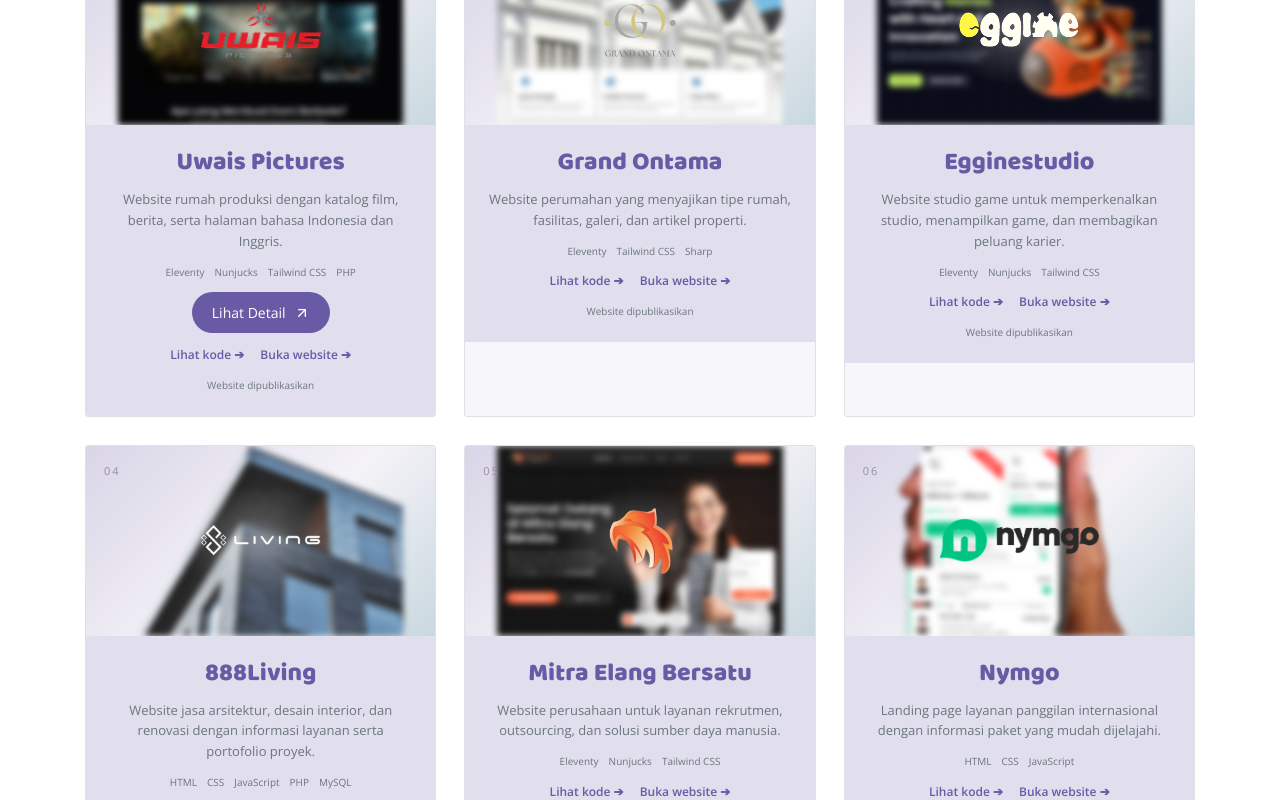
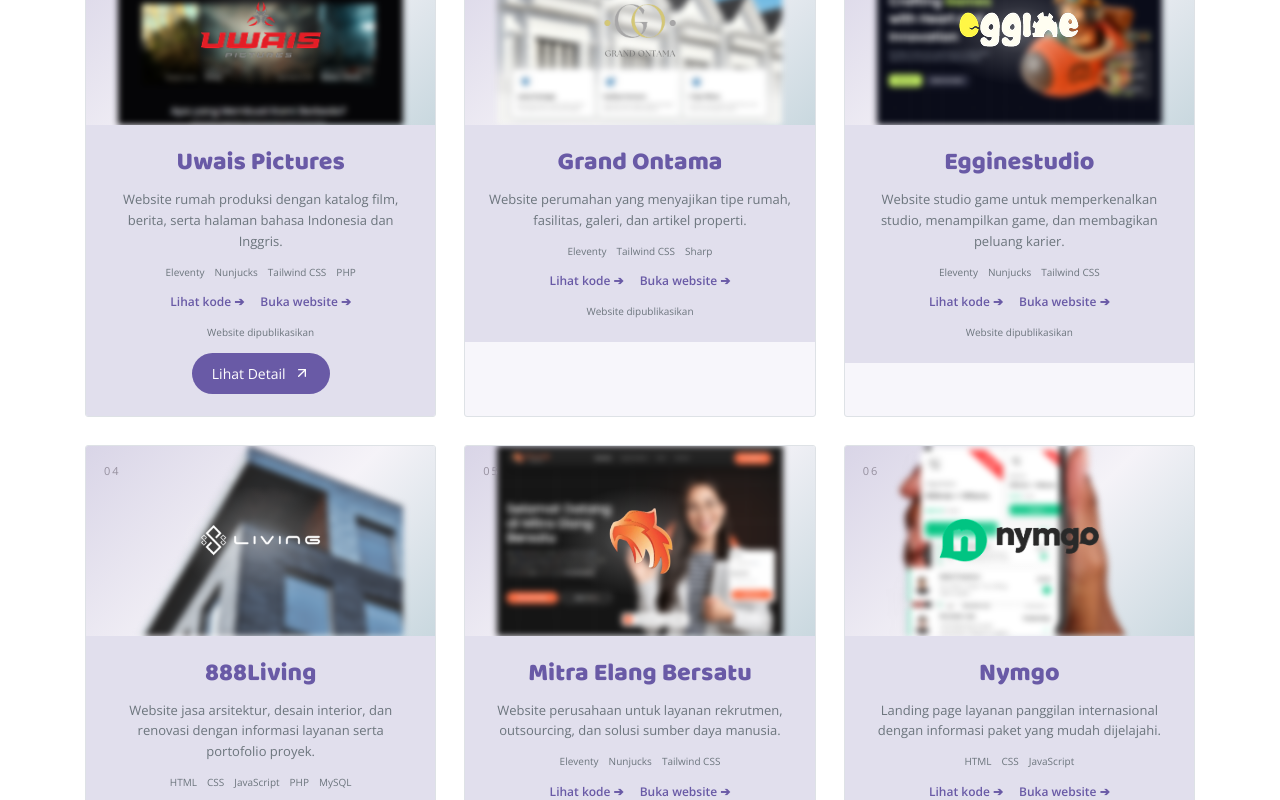
Before and after one commit to bagus-mahmudie/my-portfolio, a Next.js app: page / in a window 1280 px wide. Shown: the part 2240-3040 px from the top of the page. Built offline with nearby package versions, Linux system fonts and the light colour scheme; no server answers.

Commit message:
Move project detail button below links and publication status

```diff
--- a/src/app/page.tsx
+++ b/src/app/page.tsx
@@ -358,12 +358,6 @@
                       <span key={tag}>{tag}</span>
                     ))}
                   </div>
-                  {item.link.endsWith("/uwais-pictures") && (
-                    <Link className="button button-primary" href="/projects/uwais-pictures" aria-label={lang === "id" ? "Lihat detail Uwais Pictures" : "View Uwais Pictures details"}>
-                      {lang === "id" ? "Lihat Detail" : "View Details"}
-                      <ArrowUpRight size={16} aria-hidden="true" />
-                    </Link>
-                  )}
                   <div className="project-links">
                     <a
                       href={item.link}
@@ -391,6 +385,12 @@
                         ? t.projects.hosted
                         : t.projects.local}
                   </small>
+                  {item.link.endsWith("/uwais-pictures") && (
+                    <Link className="button button-primary" href="/projects/uwais-pictures" aria-label={lang === "id" ? "Lihat detail Uwais Pictures" : "View Uwais Pictures details"}>
+                      {lang === "id" ? "Lihat Detail" : "View Details"}
+                      <ArrowUpRight size={16} aria-hidden="true" />
+                    </Link>
+                  )}
                 </div>
               </article>
             ))}
```
